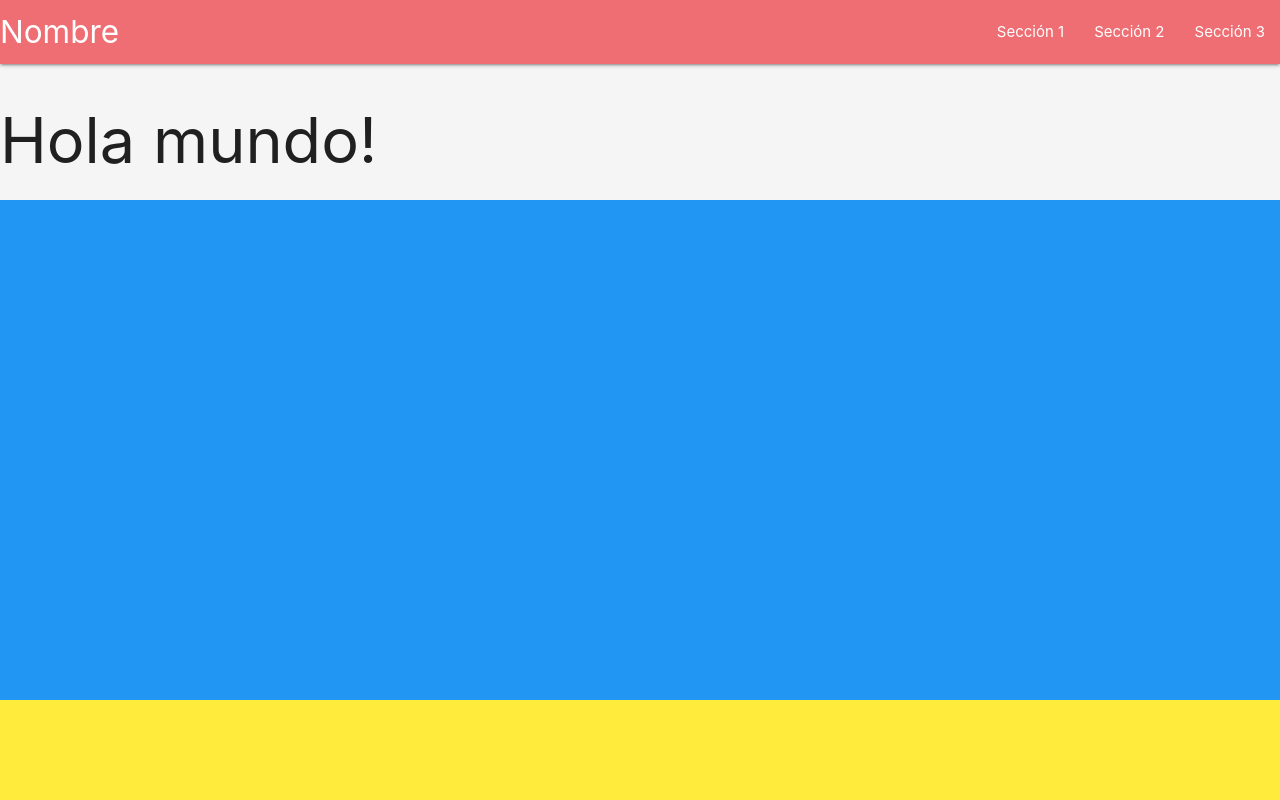
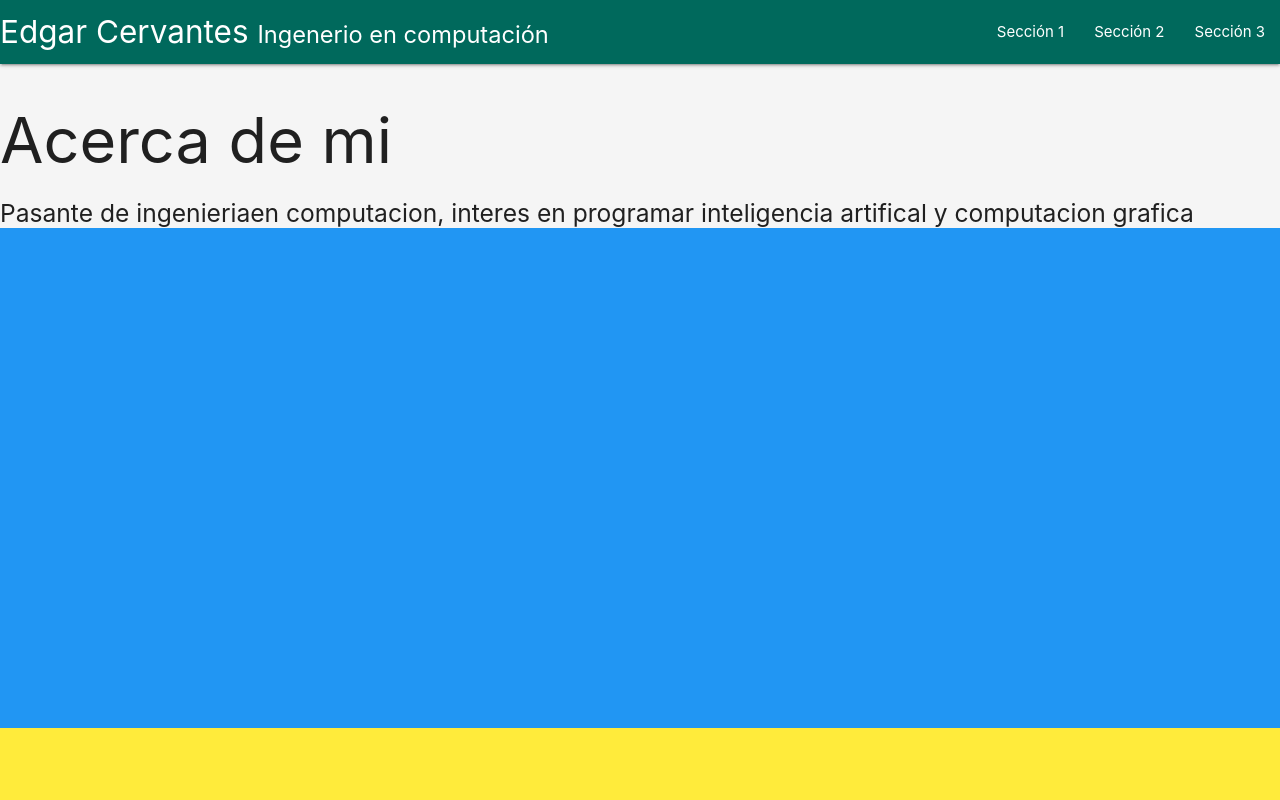
Before and after one commit to EdgarCervantes/EdgarCervantes.github.io, a plain HTML site: page index.html in a window 1280 px wide. Shown: the top 800 px of the page. Drawn offline with nearby package versions, Linux system fonts and the light colour scheme.

Commit message:
seccion deinicio modificada

```diff
--- a/index.html
+++ b/index.html
@@ -18,8 +18,8 @@
     <script src="https://cdnjs.cloudflare.com/ajax/libs/materialize/0.97.8/js/materialize.min.js"></script>
     <div class="navbar-fixed">
         <nav>
-            <div class="nav-wrapper">
-                <a href="#" class="brand-logo">Nombre</a>
+            <div class="nav-wrapper teal darken-3">
+                <a href="#" class="brand-logo">Edgar Cervantes <small>Ingenerio en computación</small></a>
                 <ul id="nav-mobile" class="right hide-on-med-and-down">
                     <li><a href="#seccion1">Sección 1</a></li>
                     <li><a href="#seccion2">Sección 2</a></li>
@@ -28,7 +28,8 @@
             </div>
         </nav>
     </div>
-    <h1>Hola mundo!</h1>
+    <h1>Acerca de mi</h1>
+	<h5>Pasante de ingenieriaen computacion, interes en programar inteligencia artifical y computacion grafica</5>
     <div id="seccion1" class="seccion blue"></div>
     <div id="seccion2" class="seccion yellow"></div>
     <div id="seccion3" class="seccion red"></div>
```
Also changed, not shown: 1 other file.
